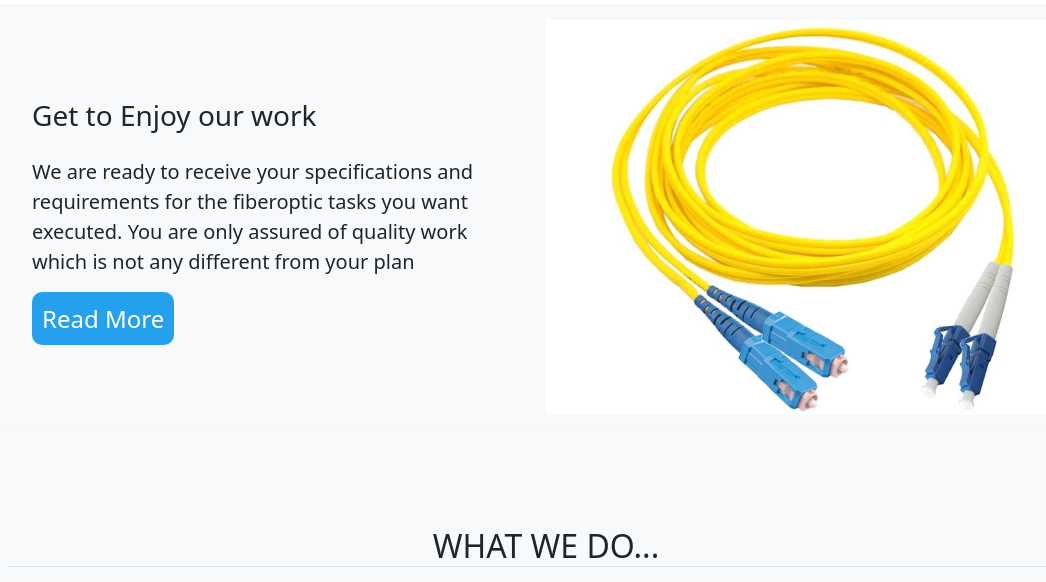
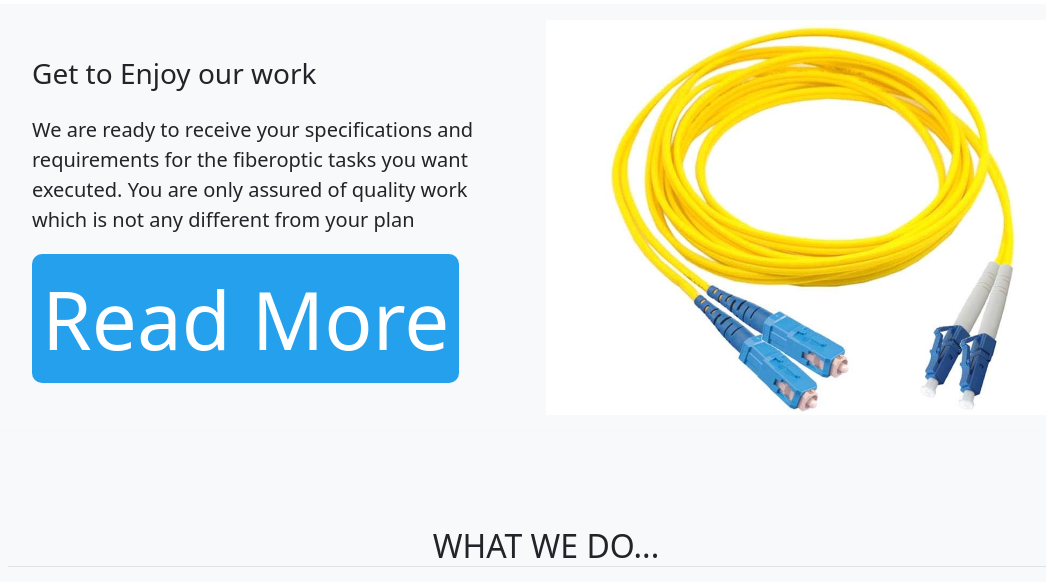
Before and after one commit to agoetee/zenfiber, a PHP site: page /bootweb.html in a window 1280 px wide. Shown: the part 56-638 px from the top of the page, without its empty margins (94-1140 px from the left). Run offline with PHP 8.4, Linux system fonts and the light colour scheme.

Commit message:
Added syntsx for Title image

```diff
--- a/bootweb.html
+++ b/bootweb.html
@@ -8,6 +8,7 @@
 	<link rel="stylesheet" type="text/css" href="style.css">
 
 	<title>ZEN FIBERCOM</title>
+	<link rel="icon" type="image/x-icon" href=".\img\icon.png">
 </head>
 <body>
 	<!-- Navbar area -->
--- a/style.css
+++ b/style.css
@@ -19,7 +19,7 @@ body::before {
 /*POP UP- SHOWCASE SECTION*/
 
 .button {
-	font-size: 1.5em;
+	font-size: 5em;
 	padding: 10px;
 	color: #fff;
 	border-radius: 10px;
```
